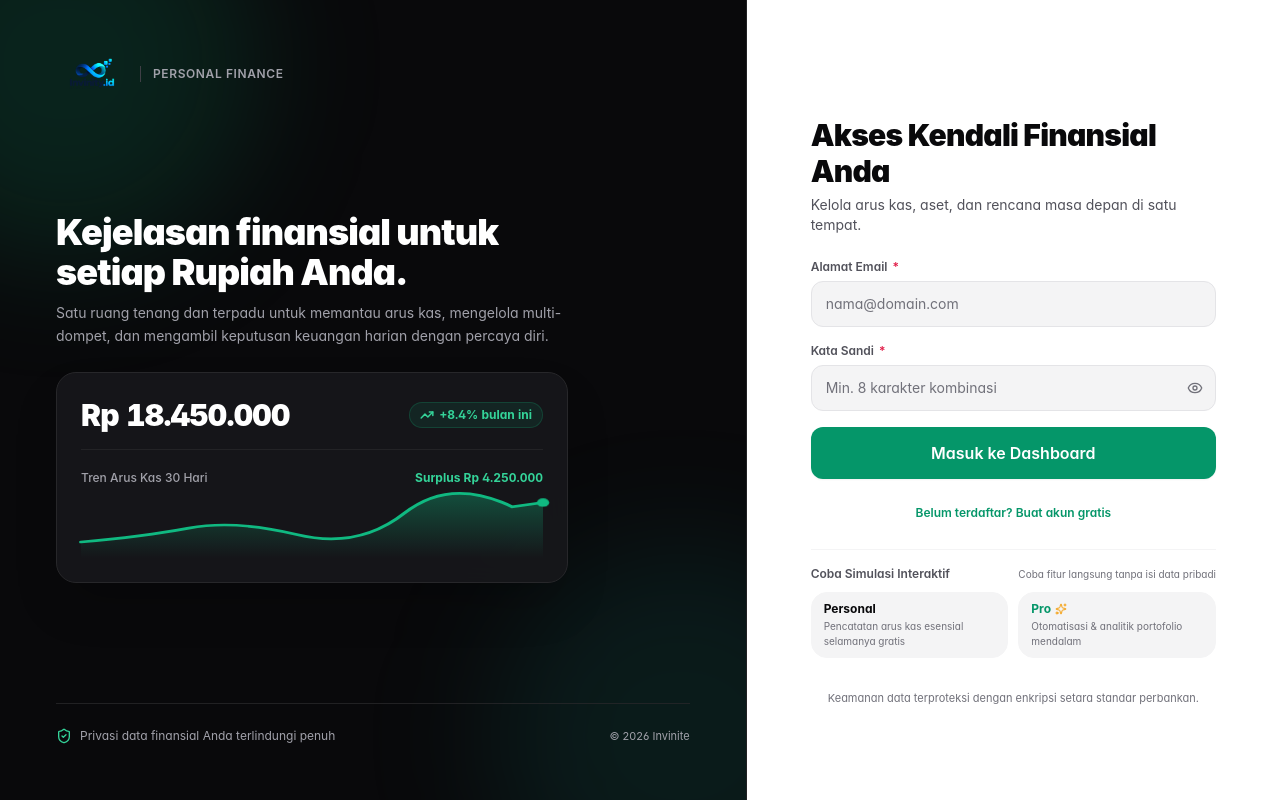
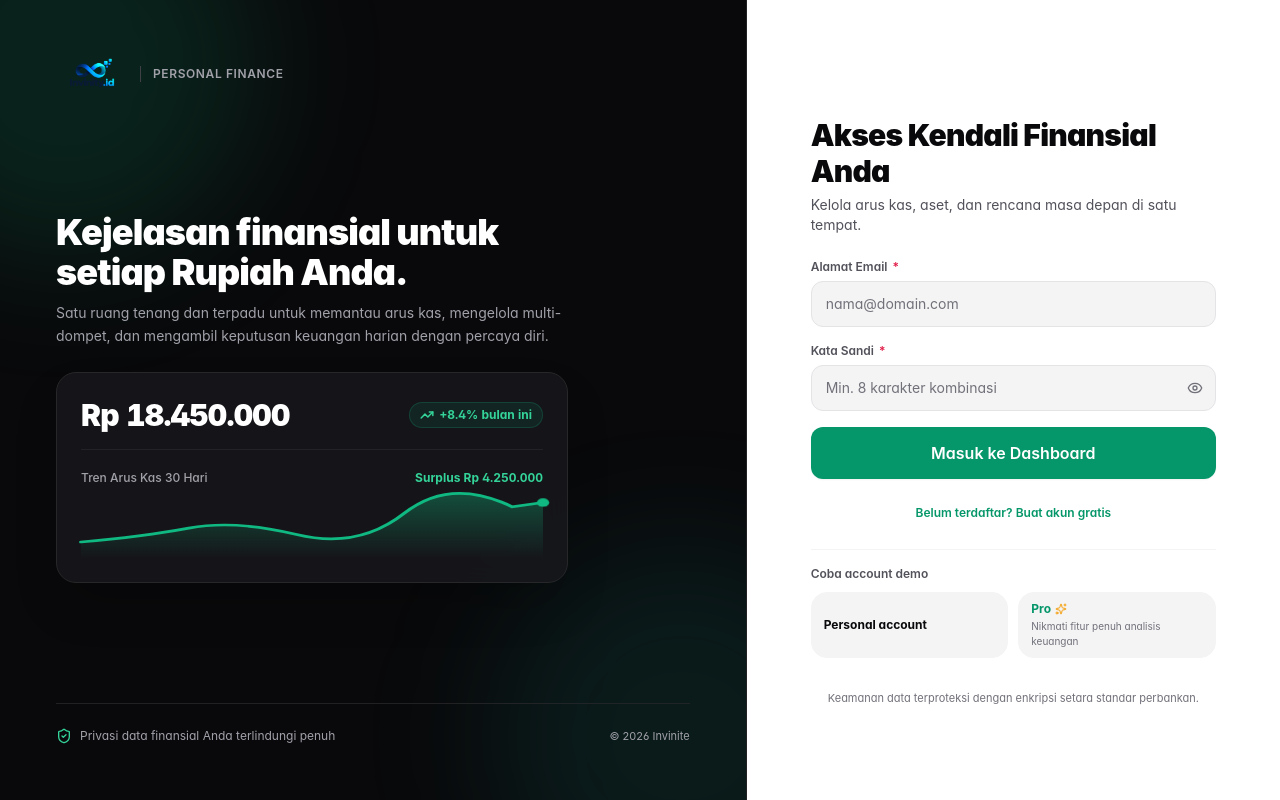
Before and after one commit to Nurdiansyah0/rustee, a Vue app in the folder frontend/: page / in a window 1280 px wide. Built offline with nearby package versions, Linux system fonts and the light colour scheme; no server answers.

Commit message:
chore(ui): refine demo account text in auth screen

```diff
--- a/frontend/src/components/auth/SplitScreenAuth.vue
+++ b/frontend/src/components/auth/SplitScreenAuth.vue
@@ -193,17 +193,15 @@
         <!-- Deliberate Demo Access (Subtle, Clean, Non-intrusive) -->
         <div class="pt-4 border-t border-border-subtle">
           <div class="flex items-center justify-between mb-2.5">
-            <span class="text-xs font-semibold text-content-secondary">Coba Simulasi Interaktif</span>
-            <span class="text-[10px] text-content-muted">Coba fitur langsung tanpa isi data pribadi</span>
+            <span class="text-xs font-semibold text-content-secondary">Coba account demo</span>
           </div>
           <div class="grid grid-cols-2 gap-2.5">
             <button
               type="button"
               @click="fillDemo('demo@example.com', 'Password123!')"
-              class="px-3 py-2 rounded-xl bg-surface-subtle hover:bg-border-default border border-border-subtle text-left transition cursor-pointer"
+              class="px-3 py-2 rounded-xl bg-surface-subtle hover:bg-border-default border border-border-subtle text-left transition cursor-pointer flex flex-col justify-center"
             >
-              <div class="text-xs font-bold text-content-primary">Personal</div>
-              <div class="text-[10px] text-content-muted mt-0.5">Pencatatan arus kas esensial selamanya gratis</div>
+              <div class="text-xs font-bold text-content-primary">Personal account</div>
             </button>
 
             <button
@@ -215,7 +213,7 @@
                 <span>Pro</span>
                 <Sparkles class="w-3 h-3 text-amber-500" />
               </div>
-              <div class="text-[10px] text-content-muted mt-0.5">Otomatisasi & analitik portofolio mendalam</div>
+              <div class="text-[10px] text-content-muted mt-0.5">Nikmati fitur penuh analisis keuangan</div>
             </button>
           </div>
         </div>
```
